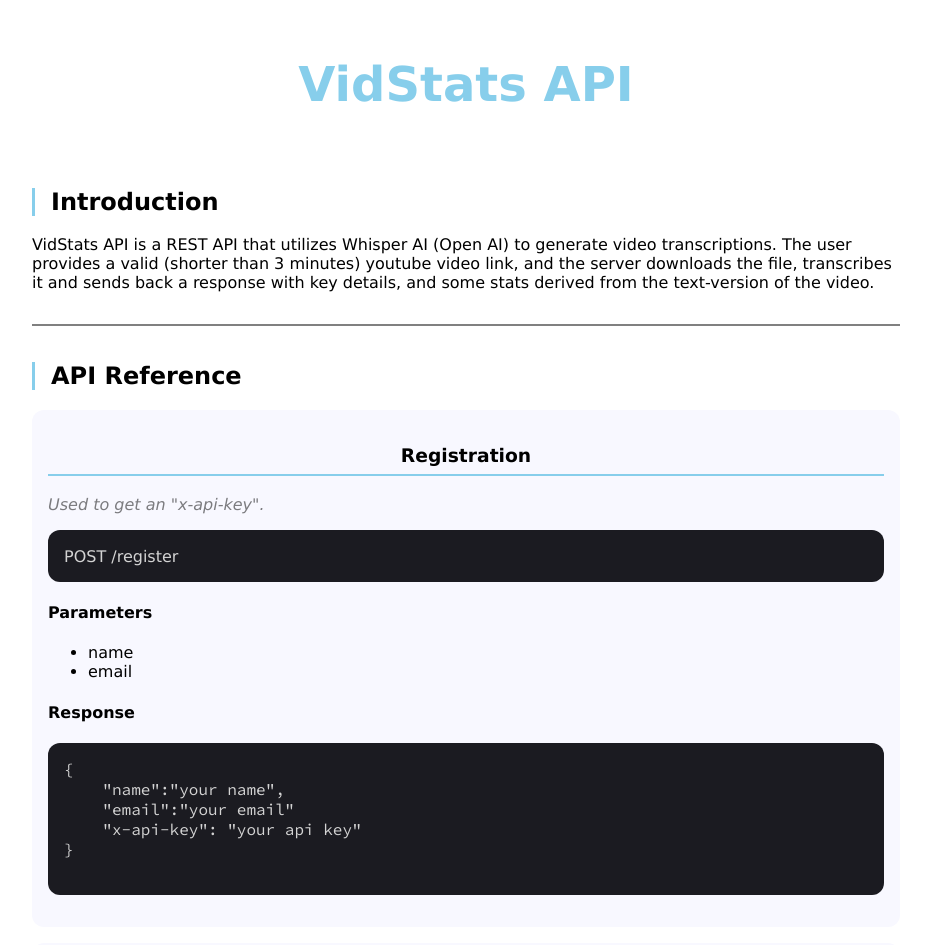
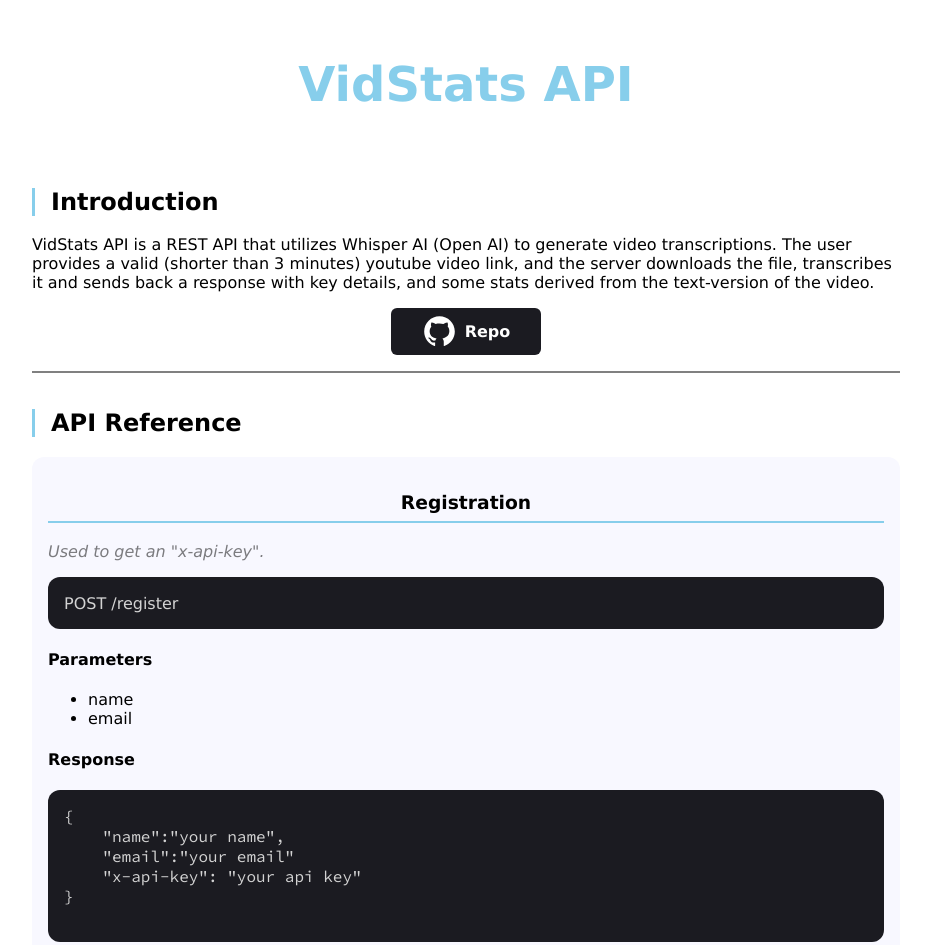
Before and after one commit to Juanfec4/vid-stats-api, a website: page static/index.html in a window 1280 px wide. Shown: the top 945 px of the page, without its empty margins (174-1105 px from the left). Drawn offline with Linux system fonts and the light colour scheme.

Commit message:
Added: repo button

```diff
--- a/static/index.html
+++ b/static/index.html
@@ -20,6 +20,7 @@
           transcribes it and sends back a response with key details, and some
           stats derived from the text-version of the video.
         </p>
+        <a class="button" href="https://github.com/Juanfec4/vid-stats-api"><img class="button__image" src="github-65.svg"> <span class="button__text">Repo</span></a>
       </section>
       <section class="reference">
         <h2 class="reference__title">API Reference</h2>
--- a/static/styles.css
+++ b/static/styles.css
@@ -6,6 +6,10 @@
 }
 body{
     margin:0;
+}
+
+a{
+    text-decoration: none;
 }
 
 main{
@@ -58,3 +62,34 @@
     color: lightgrey;
     font-family: 'Source Code Pro', monospace;
 }
+
+.button{
+    display: flex;
+    align-items: center;
+    justify-content: center;
+    background-color: #1b1b21;
+    border: solid 2px transparent;
+    border-radius: 6px;
+    width: 150px;
+    padding: 4px;
+    gap: 0.5rem;
+    margin: 0 auto;
+}
+.button:hover{
+    cursor: pointer;
+    filter: invert(100%);
+    transition: all ease-in 350ms;
+    border: solid 2px white;
+}
+
+.button__image{
+    width: 35px;
+    height: 35px;
+    vertical-align:middle;
+    filter: invert(100%);
+}
+
+.button__text{
+    color: white;
+    font-weight: bold;
+}
```
Also changed, not shown: static/github-65.svg (added).
